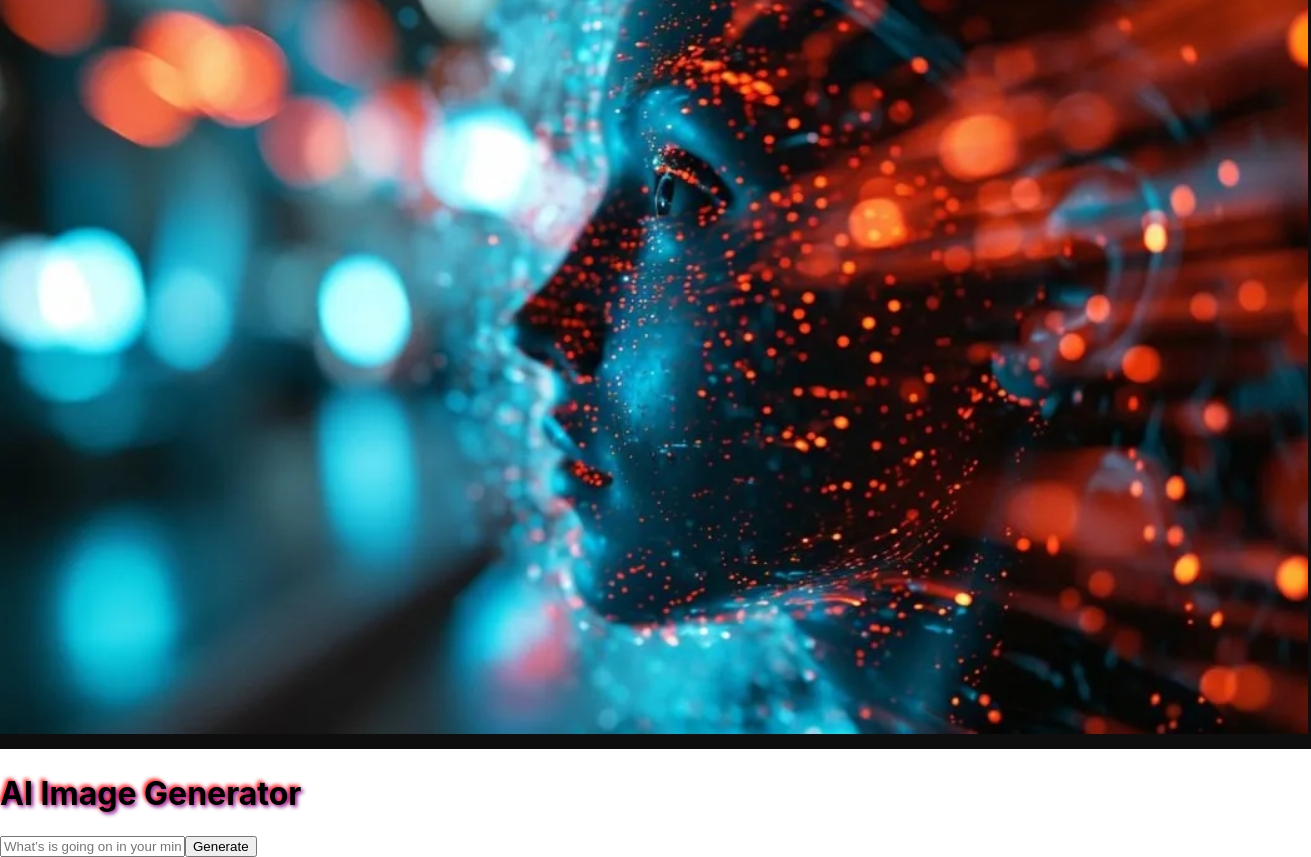
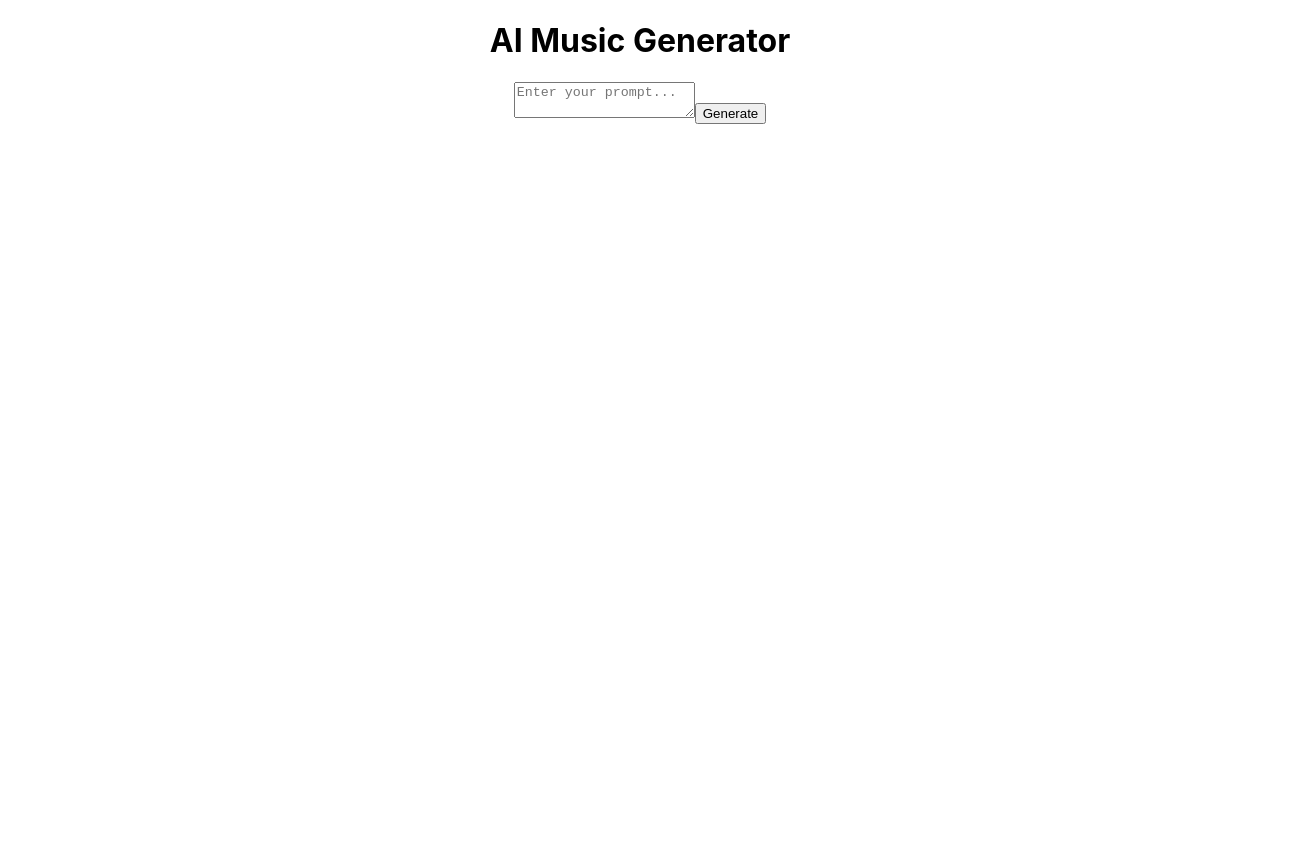
Before and after one commit to namlee1998/genimage, a React (Create React App) app in the folder frontend/: page / in a window 1280 px wide. Shown: the whole page, 1311 px wide, since content can reach past the window. After the commit the page ends 800 px from the top, so only its background shows below. Built offline with nearby package versions, Linux system fonts and the light colour scheme.

Commit message:
Update Home.js

```diff
--- a/frontend/src/Home.js
+++ b/frontend/src/Home.js
@@ -1,73 +1,49 @@
 import React, { useState } from "react";
-import { useNavigate } from "react-router-dom";
 import "./App.css";
 
-function Home() {
+function App() {
   const [prompt, setPrompt] = useState("");
   const [loading, setLoading] = useState(false);
-  const navigate = useNavigate();
+  const [audioUrl, setAudioUrl] = useState(null);
 
   const handleGenerate = async () => {
-    if (!prompt.trim()) return;
     setLoading(true);
-
+    setAudioUrl(null);
     try {
-      const res = await fetch("/api/generate", {
+      const response = await fetch("/api/generate", {
         method: "POST",
         headers: { "Content-Type": "application/json" },
         body: JSON.stringify({ prompt }),
       });
-
-      const data = await res.json();
-      // Lưu vào localStorage để reload không mất
-      localStorage.setItem("ai_image", JSON.stringify(data));
-      navigate("/result");
+      const data = await response.json();
+      setAudioUrl(data.url);
     } catch (err) {
       console.error(err);
-      alert("Error generating image");
-    } finally {
-      setLoading(false);
     }
+    setLoading(false);
   };
 
   return (
-    <div className="flex flex-col items-center justify-center min-h-screen bg-yellow-200 p-6">
-      {/* Ảnh AI */}
-      <img
-        src="/images/aihead.jpeg"
-        alt="AI Head"
-        className="w-60 h-60 mb-6 rounded-full shadow-lg object-cover"
-      />
-
-      {/* Tiêu đề */}
-      <h1
-        className="text-3xl font-bold mb-6"
-        style={{
-          textShadow: "2px 2px 4px #800080, -2px -2px 4px #ff0000",
-        }}
-      >
-        AI Image Generator
-      </h1>
-
-      {/* Ô nhập prompt */}
-      <input
-        type="text"
-        value={prompt}
-        onChange={(e) => setPrompt(e.target.value)}
-        placeholder="What’s is going on in your mind now, my friend?"
-        className="w-full max-w-md p-3 mb-10 border-2 border-gray-400 rounded-lg shadow-md text-center text-black focus:outline-none focus:border-purple-500"
-      />
-
-      {/* Nút Generate */}
-      <button
-        onClick={handleGenerate}
-        disabled={loading}
-        className="px-6 py-2 bg-red-600 text-black font-bold rounded-full shadow-md hover:bg-red-700 disabled:opacity-50"
-      >
-        {loading ? "Generating..." : "Generate"}
-      </button>
+    <div className="App">
+      <div className="container">
+        <h1 className="title">AI Music Generator</h1>
+        <textarea
+          className="prompt-box"
+          placeholder="Enter your prompt..."
+          value={prompt}
+          onChange={(e) => setPrompt(e.target.value)}
+        />
+        <button className="generate-btn" onClick={handleGenerate} disabled={loading}>
+          {loading ? "Generating..." : "Generate"}
+        </button>
+        {audioUrl && (
+          <div className="player">
+            <audio controls src={audioUrl}></audio>
+          </div>
+        )}
+      </div>
     </div>
   );
 }
 
-export default Home;
+export default App;
```
